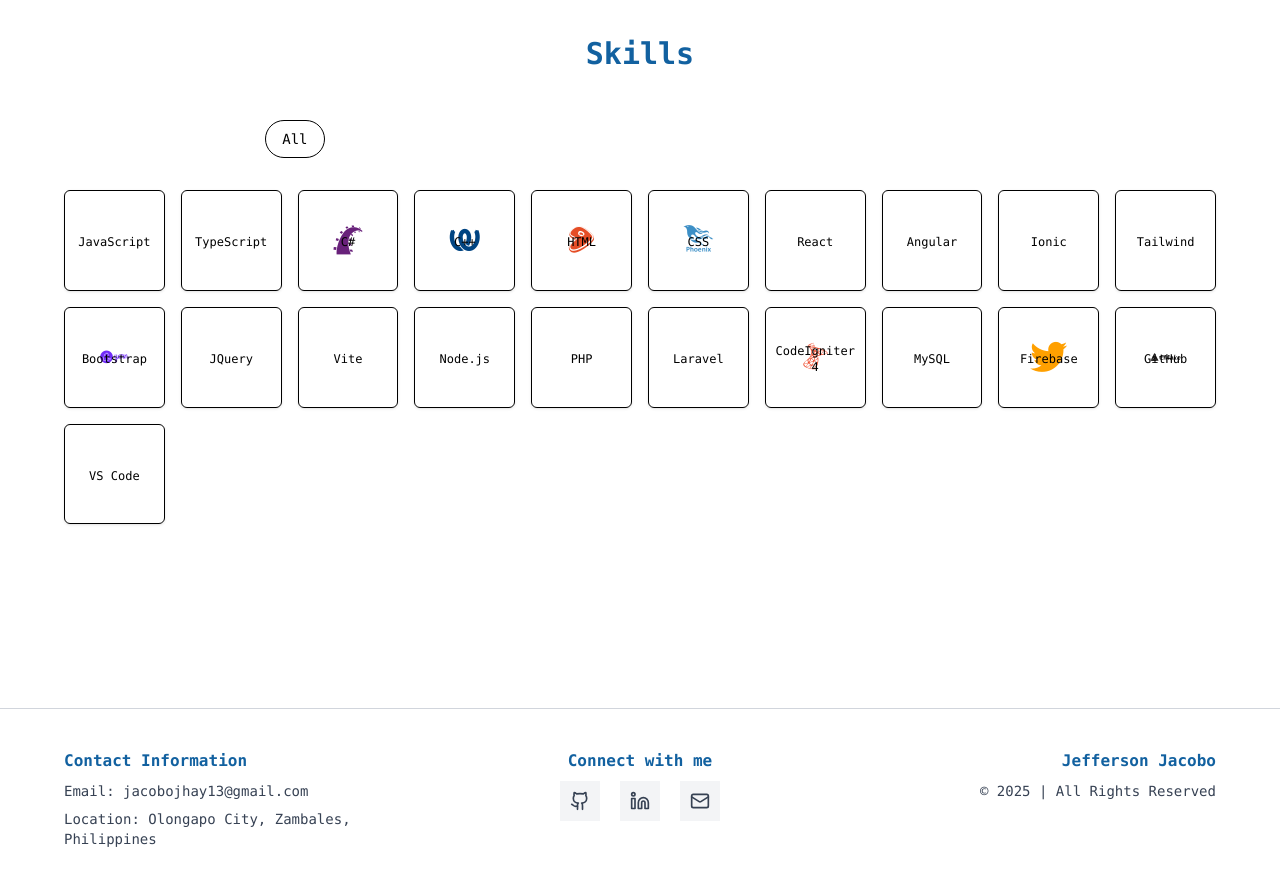
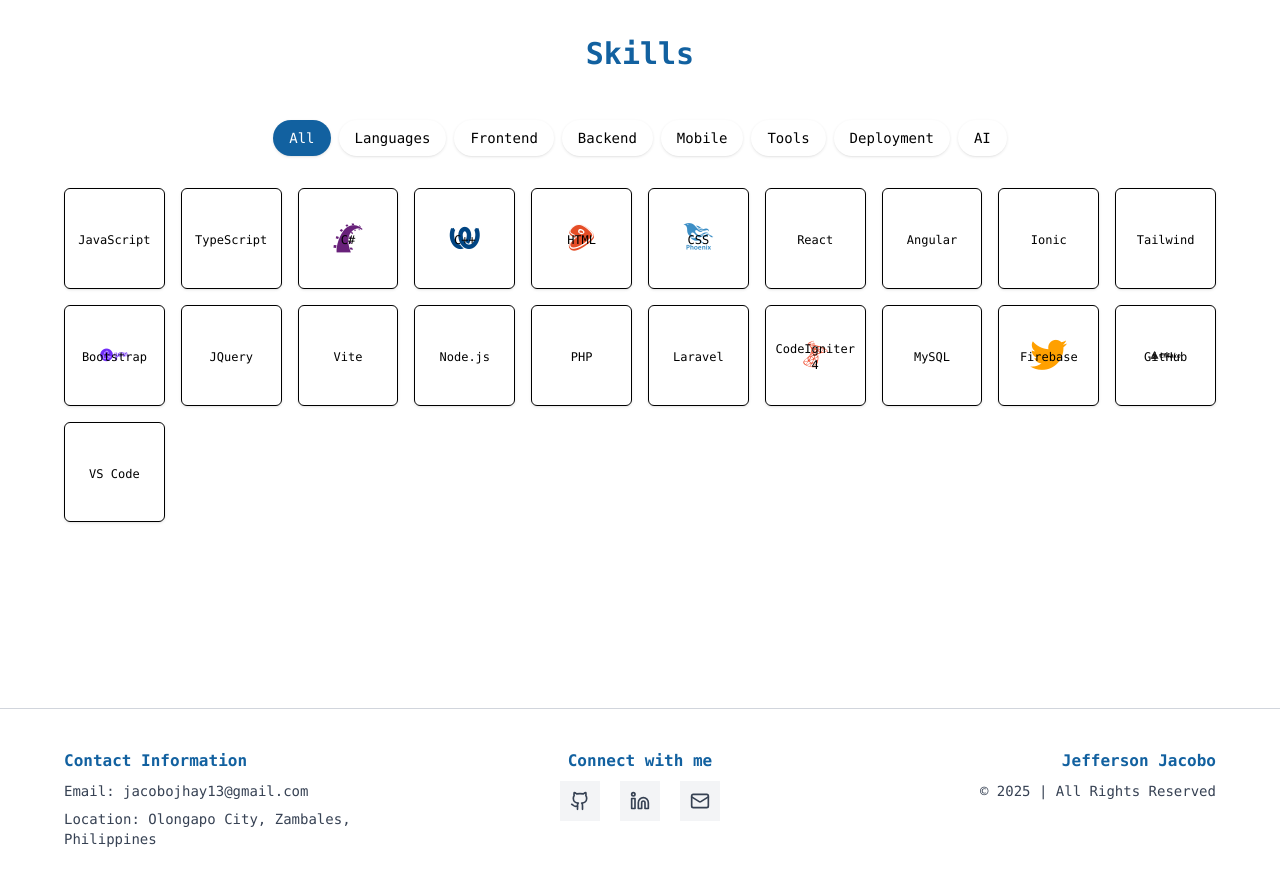
Before and after one commit to jjacobo-00/portfolio-v2, a React (Vite) app: page / in a window 1280 px wide. Shown: the part 2400-3285 px from the top of the page. Built offline with nearby package versions, Linux system fonts and the light colour scheme.

Commit message:
Update: minor ui

```diff
--- a/src/components/Skills.jsx
+++ b/src/components/Skills.jsx
@@ -126,10 +126,10 @@ const Skills = () => {
           <button
             key={category}
             onClick={() => setActiveCategory(category)}
-            className={`px-4 py-2 rounded-full text-sm font-medium border transition-all duration-300 ${
+            className={`skills-tab px-4 py-2 rounded-full text-sm font-medium transition-all duration-300 shadow-sm text-black ${
               activeCategory === category
-                ? 'bg-white text-black dark:bg-white dark:text-black'
-                : 'bg-transparent border-white/30 text-white hover:bg-white hover:text-black'
+                ? 'bg-[#1261A0] text-white'
+                : 'bg-transparent border-white/30 hover:bg-gray-100'
             }`}
           >
             {category}
@@ -152,7 +152,7 @@ const Skills = () => {
 
             {/* Label hover */}
             <div className="mt-1 text-center sm:absolute sm:inset-0 sm:flex sm:items-center sm:justify-center sm:opacity-0 sm:group-hover:opacity-100 sm:transition-all sm:duration-300 sm:transform sm:group-hover:scale-105">
-              <span className="font-medium text-sm sm:text-xs px-1 py-0.5 sm:py-1 bg-background/80 backdrop-blur-sm rounded-md sm:w-auto sm:mx-2 w-full">
+              <span className="skill-name text-black font-medium text-sm sm:text-xs px-1 py-0.5 sm:py-1 bg-background/80 backdrop-blur-sm rounded-md sm:w-auto sm:mx-2 w-full">
                 {skill.name}
               </span>
             </div>
--- a/src/index.css
+++ b/src/index.css
@@ -56,6 +56,14 @@ body {
   @apply bg-gray-800 rounded-full;
 }
 
+.dark .skills-tab {
+  @apply text-white hover:text-black;
+}
+
+.dark .skill-name {
+  @apply text-white;
+}
+
 /* hide the timeline arrow */
 .timeline-element .vertical-timeline-element-content-arrow {
   display: none;
```
